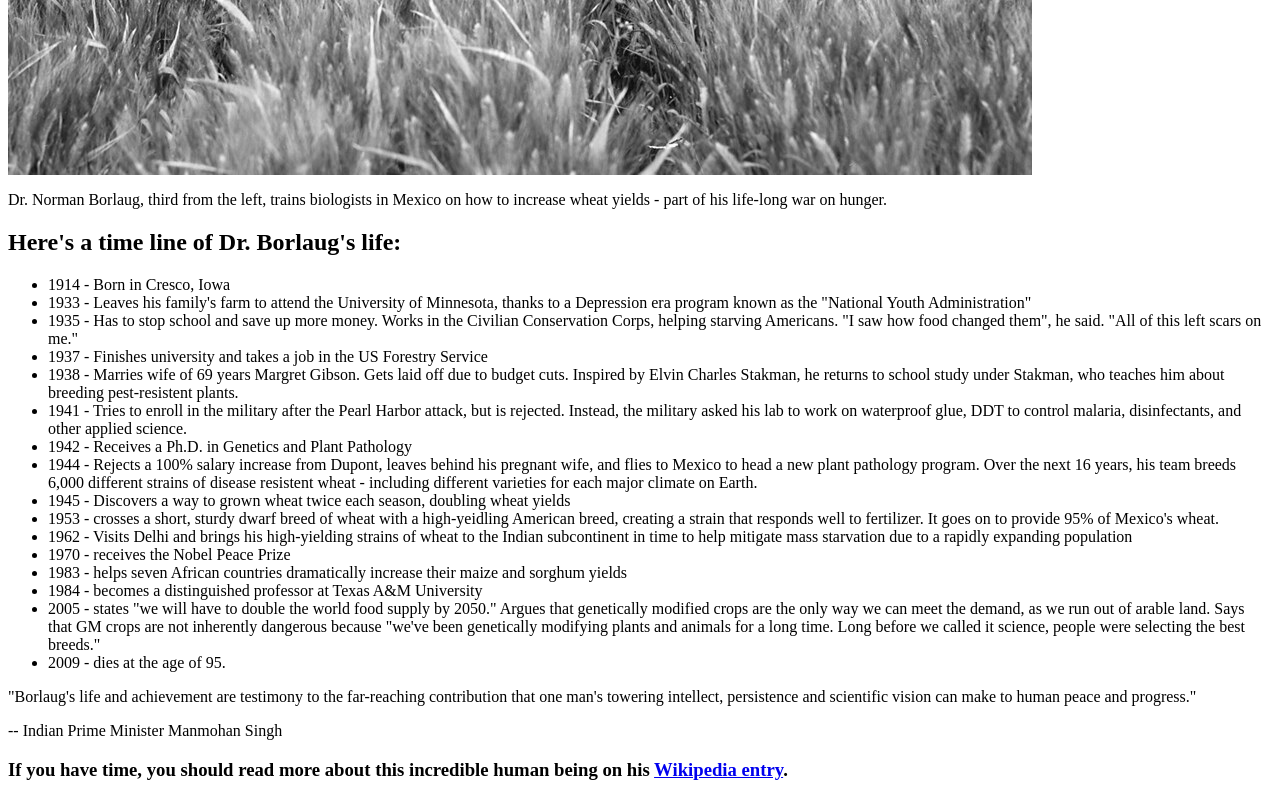
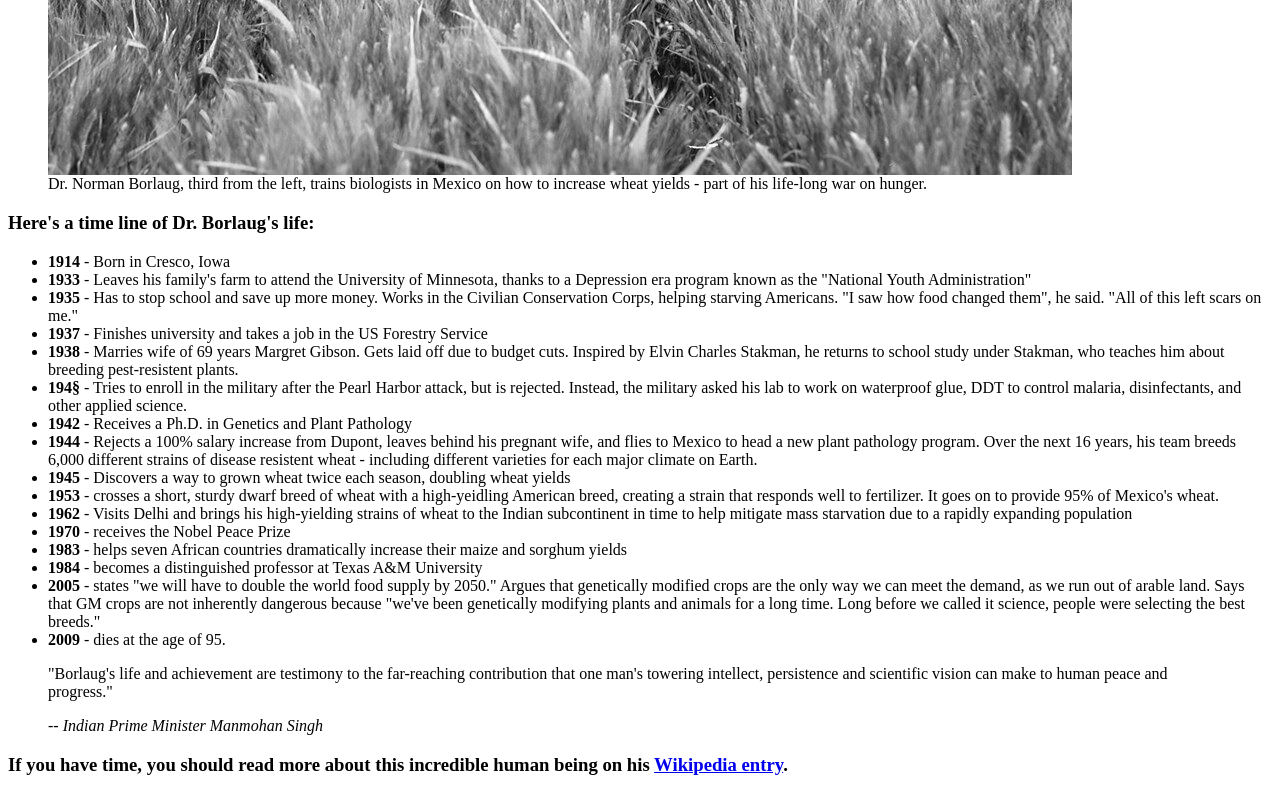
Before and after one commit to carlssonjohn/freecodecamp_tribute-page, a plain HTML site: page index.html in a window 1280 px wide. Shown: the part 548-1348 px from the top of the page. Drawn offline with Linux system fonts and the light colour scheme.

Commit message:
Moved elements acc to original source
While reading the source for the project i moved the information
in head to body.
Created main tag and switched other divs to more appropreate
named, like section and blockquote.

```diff
--- a/index.html
+++ b/index.html
@@ -1,38 +1,88 @@
 <html>
     <head>
         <link href="./style.css" rel="stylesheet">
+    </head>
 
-        <h1>Dr. Norman Borlaug</h1>
-        <p>The man who saved a billion lives</p>
-    </head>
     <body>
-        <img src="./images/tribute-page-main-image.jpg">
-        <p>Dr. Norman Borlaug, third from the left, trains biologists in Mexico on how to increase wheat yields - part of his life-long war on hunger.</p>
+        <main id="main">
+            <h1 id="title">Dr. Norman Borlaug</h1>
+            <p>The man who saved a billion lives</p>
 
-        <h2>Here's a time line of Dr. Borlaug's life:</h2>
-        <ul>
-            <li>1914 - Born in Cresco, Iowa</li>
-            <li>1933 - Leaves his family's farm to attend the University of Minnesota, thanks to a Depression era program known as the "National Youth Administration"</li>
-            <li>1935 - Has to stop school and save up more money. Works in the Civilian Conservation Corps, helping starving Americans. "I saw how food changed them", he said. "All of this left scars on me."</li>
-            <li>1937 - Finishes university and takes a job in the US Forestry Service</li>
-            <li>1938 - Marries wife of 69 years Margret Gibson. Gets laid off due to budget cuts. Inspired by Elvin Charles Stakman, he returns to school study under Stakman, who teaches him about breeding pest-resistent plants.</li>
-            <li>1941 - Tries to enroll in the military after the Pearl Harbor attack, but is rejected. Instead, the military asked his lab to work on waterproof glue, DDT to control malaria, disinfectants, and other applied science.</li>
-            <li>1942 - Receives a Ph.D. in Genetics and Plant Pathology</li>
-            <li>1944 - Rejects a 100% salary increase from Dupont, leaves behind his pregnant wife, and flies to Mexico to head a new plant pathology program. Over the next 16 years, his team breeds 6,000 different strains of disease resistent wheat - including different varieties for each major climate on Earth.</li>
-            <li>1945 - Discovers a way to grown wheat twice each season, doubling wheat yields</li>
-            <li>1953 - crosses a short, sturdy dwarf breed of wheat with a high-yeidling American breed, creating a strain that responds well to fertilizer. It goes on to provide 95% of Mexico's wheat.</li>
-            <li>1962 - Visits Delhi and brings his high-yielding strains of wheat to the Indian subcontinent in time to help mitigate mass starvation due to a rapidly expanding population</li>
-            <li>1970 - receives the Nobel Peace Prize</li>
-            <li>1983 - helps seven African countries dramatically increase their maize and sorghum yields</li>
-            <li>1984 - becomes a distinguished professor at Texas A&M University</li>
-            <li>2005 - states "we will have to double the world food supply by 2050." Argues that genetically modified crops are the only way we can meet the demand, as we run out of arable land. Says that GM crops are not inherently dangerous because "we've been genetically modifying plants and animals for a long time. Long before we called it science, people were selecting the best breeds."</li>
-            <li>2009 - dies at the age of 95.</li>
-        </ul>
+            <figure id="img-div">
+                <img id="image" src="./images/tribute-page-main-image.jpg" alt="Dr. Norman Borlaug seen standing in Mexican wheat field with a group of biologists">
+                <figcaption id="img-caption">
+                    Dr. Norman Borlaug, third from the left,
+                    trains biologists in Mexico on how to increase wheat yields -
+                    part of his life-long war on hunger.
+                </figcaption>
+            </figure>
 
-        <p>"Borlaug's life and achievement are testimony to the far-reaching contribution that one man's towering intellect, persistence and scientific vision can make to human peace and progress."</p>
-        <p>-- Indian Prime Minister Manmohan Singh</p>
+            <section id="tribute-info">
+                <h3 id="headline">Here's a time line of Dr. Borlaug's life:</h2>
+                <ul>
+                    <li>
+                        <strong>1914</strong> - Born in Cresco, Iowa
+                    </li>
+                    <li>
+                        <strong>1933</strong> - Leaves his family's farm to attend the University of Minnesota, thanks to a Depression era program known as the "National Youth Administration"
+                    </li>
+                    <li>
+                        <strong>1935</strong> - Has to stop school and save up more money. Works in the Civilian Conservation Corps, helping starving Americans. "I saw how food changed them", he said. "All of this left scars on me."
+                    </li>
+                    <li>
+                        <strong>1937</strong> - Finishes university and takes a job in the US Forestry Service
+                    </li>
+                    <li>
+                        <strong>1938</strong> - Marries wife of 69 years Margret Gibson. Gets laid off due to budget cuts. Inspired by Elvin Charles Stakman, he returns to school study under Stakman, who teaches him about breeding pest-resistent plants.
+                    </li>
+                    <li>
+                        <strong>194§</strong> - Tries to enroll in the military after the Pearl Harbor attack, but is rejected. Instead, the military asked his lab to work on waterproof glue, DDT to control malaria, disinfectants, and other applied science.
+                    </li>
+                    <li>
+                        <strong>1942</strong> - Receives a Ph.D. in Genetics and Plant Pathology
+                    </li>
+                    <li>
+                        <strong>1944</strong> - Rejects a 100% salary increase from Dupont, leaves behind his pregnant wife, and flies to Mexico to head a new plant pathology program. Over the next 16 years, his team breeds 6,000 different strains of disease resistent wheat - including different varieties for each major climate on Earth.
+                    </li>
+                    <li>
+                        <strong>1945</strong> - Discovers a way to grown wheat twice each season, doubling wheat yields
+                    </li>
+                    <li>
+                        <strong>1953</strong> - crosses a short, sturdy dwarf breed of wheat with a high-yeidling American breed, creating a strain that responds well to fertilizer. It goes on to provide 95% of Mexico's wheat.
+                    </li>
+                    <li>
+                        <strong>1962</strong> - Visits Delhi and brings his high-yielding strains of wheat to the Indian subcontinent in time to help mitigate mass starvation due to a rapidly expanding population
+                    </li>
+                    <li>
+                        <strong>1970</strong> - receives the Nobel Peace Prize
+                    </li>
+                    <li>
+                        <strong>1983</strong> - helps seven African countries dramatically increase their maize and sorghum yields
+                    </li>
+                    <li>
+                        <strong>1984</strong> - becomes a distinguished professor at Texas A&M University
+                    </li>
+                    <li>
+                        <strong>2005</strong> - states "we will have to double the world food supply by 2050." Argues that genetically modified crops are the only way we can meet the demand, as we run out of arable land. Says that GM crops are not inherently dangerous because "we've been genetically modifying plants and animals for a long time. Long before we called it science, people were selecting the best breeds."
+                    </li>
+                    <li>
+                        <strong>2009</strong> - dies at the age of 95.
+                    </li>
+                </ul>
+
+                <blockquote>
+                    <p>
+                    "Borlaug's life and achievement are testimony
+                    to the far-reaching contribution that one man's
+                    towering intellect, persistence and scientific vision
+                    can make to human peace and progress."
+                    </p>
+                    <cite>-- Indian Prime Minister Manmohan Singh</cite>
+                </blockquote>
+
+
+                <h3>If you have time, you should read more about this incredible human being on his <a id="tribute-link" href="https://en.wikipedia.org/wiki/Norman_Borlaug" target="_blank">Wikipedia entry</a>.</h3>
+            </section>
+        </main>
     </body>
-    <footer>
-        <h3>If you have time, you should read more about this incredible human being on his <a href="https://en.wikipedia.org/wiki/Norman_Borlaug" target="_blank">Wikipedia entry</a>.</h3>
-    </footer>
 </html>
```
